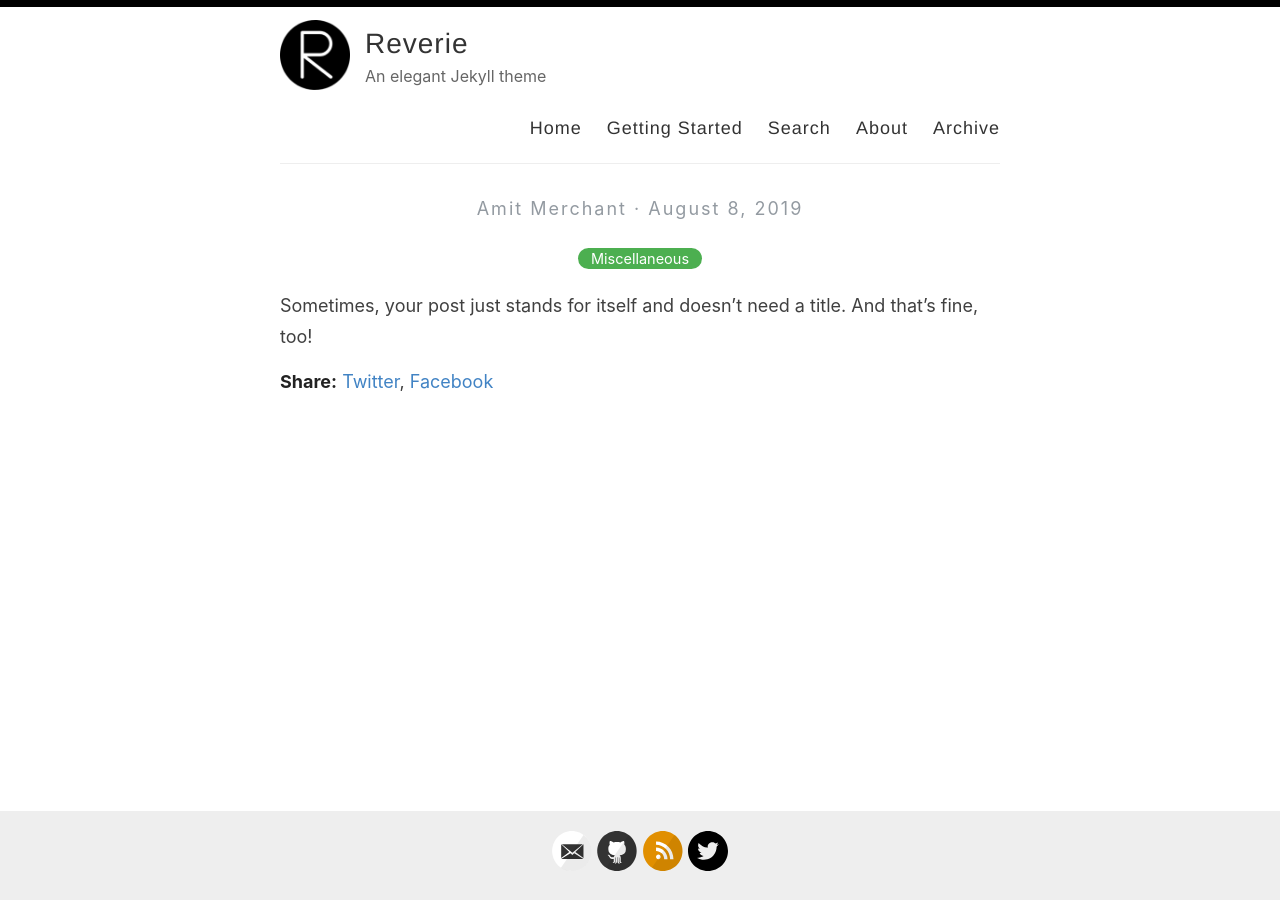
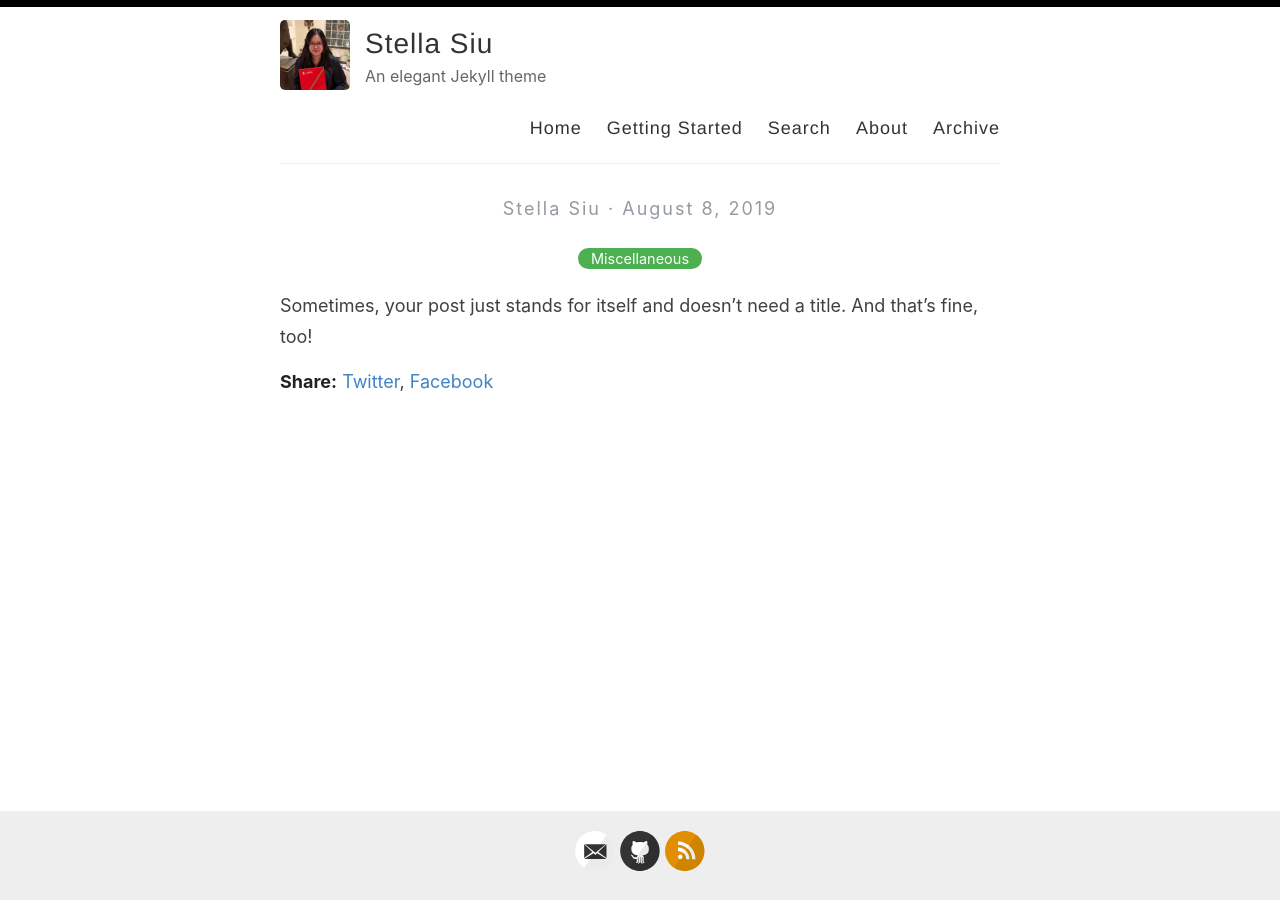
Before and after one commit to stellasiu/stellasiu.github.io, a Jekyll site: the page built from _posts/2019-08-08-no-title-posts.md, in a window 1280 px wide. Built offline with Jekyll 4.4.1, drawn with Linux system fonts in a browser that asks for light colours.

Commit message:
Update _config.yml

```diff
--- a/_config.yml
+++ b/_config.yml
@@ -3,16 +3,16 @@
 #
 
 # Name of your site (displayed in the header)
-name: Reverie
+name: Stella Siu
 
 # Name of the author
-author: Amit Merchant
+author: Stella Siu
 
 # Short bio or description (displayed in the header)
 description: An elegant Jekyll theme
 
 # URL of your avatar or profile pic (you could use your GitHub profile pic)
-avatar: /images/reverie.png
+avatar: /images/profile_01.png
 
 #
 # Flags below are optional
@@ -21,15 +21,15 @@ avatar: /images/reverie.png
 # Includes an icon in the footer for each username you enter
 footer-links:
   dribbble:
-  email: amit.d.merchant@gmail.com
+  email: stellasiu0427@gmail.com
   facebook:
   flickr:
-  github: amitmerchant1990/reverie
+  github: stellasiu.github.io
   instagram:
   linkedin:
   pinterest:
   rss: rss
-  twitter: amit_merchant
+  twitter:
   stackoverflow:
   youtube: # channel/<your_long_string> or user/<user-name>
   googleplus: # anything in your profile username that comes after plus.google.com/
@@ -41,21 +41,21 @@ footer-links:
 disqus:
 
 # Enter your Google Analytics web tracking code (e.g. UA-2110908-2) to activate tracking
-google_analytics: UA-43339302-11
+google_analytics:
 
 # For newer "GA4" analytics, use the following instead of the "UA" entry above
-#google_analytics_ga4: G-GABC1DEFG
+#google_analytics_ga4:
 
 # Your website URL (e.g. http://amitmerchant1990.github.io or http://www.amitmerchant.com)
 # Used for Sitemap.xml and your RSS feed
-url: http://www.amitmerchant.com/reverie
-enforce_ssl: https://www.amitmerchant.com/reverie
+url: https://stellasiu.github.io
+enforce_ssl:
 
 # If you're hosting your site at a Project repository on GitHub pages
 # (http://yourusername.github.io/repository-name)
 # and NOT your User repository (http://yourusername.github.io)
 # then add in the baseurl here, like this: "/repository-name"
-baseurl: "/reverie"
+baseurl:
 
 #
 # !! You don't need to change any of the configuration flags below !!
```
